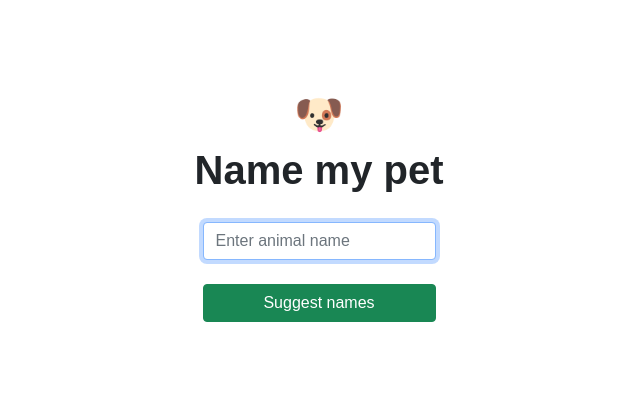
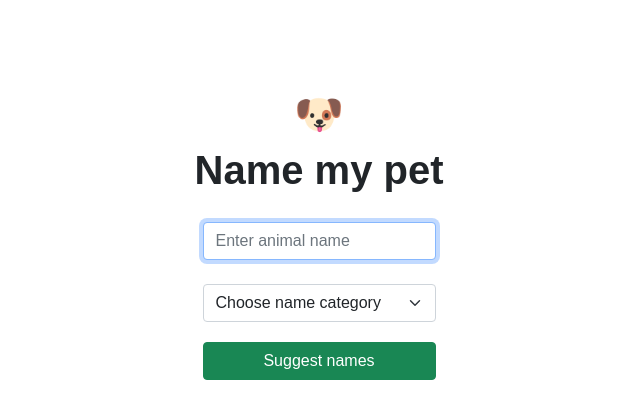
Before and after one commit to kppavan/Name-My-Pet, a Node server app: page / in a window 1280 px wide. Shown: the top 419 px of the page, without its empty margins (321-961 px from the left). Run offline with Node 20, Linux system fonts and the light colour scheme.

Commit message:
Added category selection

```diff
--- a/app.js
+++ b/app.js
@@ -20,26 +20,19 @@ const openai = new OpenAIApi(configuration);
 async function handleRequest(req, res) {
   let result;
   if (!configuration.apiKey) {
-    res.status(500).json({
-      error: {
-        message: "OpenAI API key not configured",
-      },
-    });
+    console.log("Api configuration error");
     return;
   }
   const animal = req.body.animal || "";
   if (animal.trim().length === 0) {
-    res.status(400).json({
-      error: {
-        message: "Please enter a valid animal",
-      },
-    });
+    res.status(400).send("<h1>Invalid Animal Name</h1>");
     return;
   }
   try {
+    const category = req.body.category;
     const completion = await openai.createCompletion({
       model: "text-davinci-003",
-      prompt: generatePrompt(animal),
+      prompt: generatePrompt(animal, category),
       temperature: 0.6,
     });
     result = completion.data.choices[0].text;
@@ -60,10 +53,10 @@ async function handleRequest(req, res) {
   }
 }
 // Generate the names
-function generatePrompt(animal) {
+function generatePrompt(animal, category) {
   const capitalizedAnimal =
     animal[0].toUpperCase() + animal.slice(1).toLowerCase();
-  return `Suggest three names for an animal that is a superhero.
+  return `Suggest three names for an animal that is a ${category}.
 
   Animal: Cat
   Names: Captain Sharpclaw, Agent Fluffball, The Incredible Feline
--- a/public/css/styles.css
+++ b/public/css/styles.css
@@ -20,6 +20,7 @@
 }
 .but {
   width: 100%;
+  margin-top: 20px;
 }
 h1 {
   font-weight: bold;
--- a/views/header.ejs
+++ b/views/header.ejs
@@ -34,7 +34,12 @@
             aria-describedby="inputGroup-sizing-lg"
             name="animal"
           />
-          <br />
+          <br /><select class="form-select" aria-label="Default select example" name="category">
+            <option selected disabled value="emperor">Choose name category</option>
+            <option value="superhero">Superhero</option>
+            <option value="wrestler">Wrestler</option>
+            <option value="singer">Singer</option>
+          </select>
           <button class="but btn-success btn" type="submit">
             Suggest names
           </button>
```
Also changed, not shown: custom.css (deleted, +0 -26 lines).
